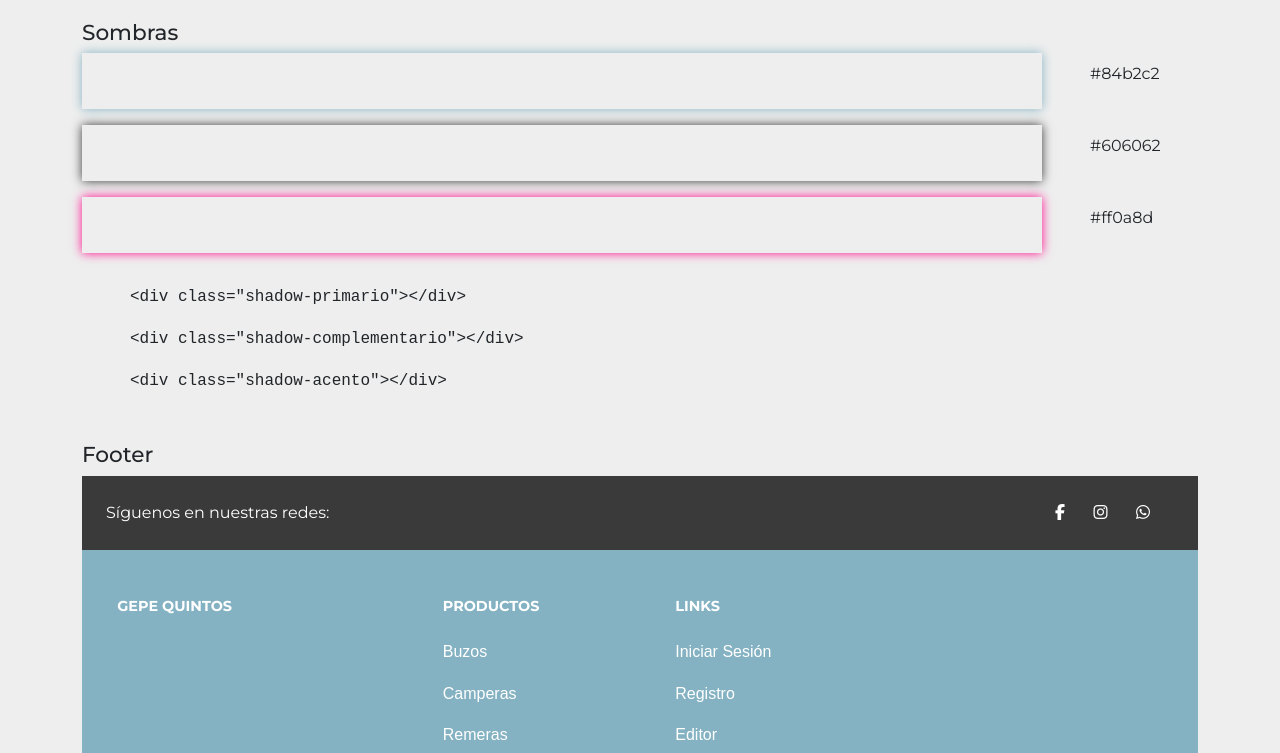
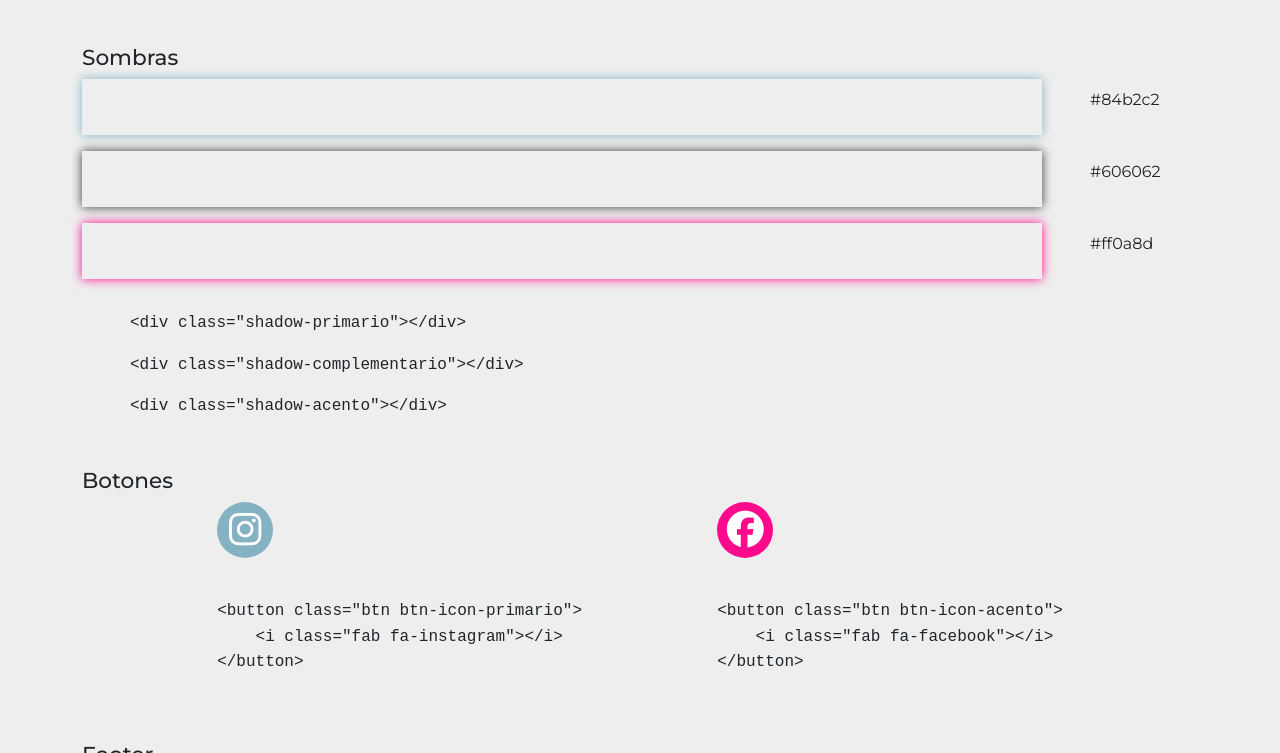
Before and after one commit to matiasquevedo/gepestyles, a website built with Vite: page index.html in a window 1280 px wide. Shown: the part 2047-2800 px from the top of the page. Built offline with nearby package versions, Linux system fonts and the light colour scheme; files whose address does not match are found by name; a web font is replaced by a local one.

Commit message:
v1.5.2 - buttons

```diff
--- a/index.html
+++ b/index.html
@@ -20,11 +20,8 @@
         <a href="#paleta">Paleta</a><br>
         <a href="#tipo">Tipografías</a><br>
         <a href="#bordes">Bordes</a><br>
-        <a href="#sombras">Sombras</a>
-
-
-
-
+        <a href="#sombras">Sombras</a><br>
+        <a href="#btn">Botones</a>
       </div>
 
       <hr>
@@ -216,6 +213,41 @@
 
       </div>
 
+      <div id="btn" class="mb-4">
+        <h4>Botones</h4>
+        <div class="d-flex justify-content-evenly">
+          <div>
+            <button class="btn btn-icon-primario">
+              <i class="fab fa-instagram"></i>
+            </button>
+
+            <div class="mt-3">
+              <xmp>
+<button class="btn btn-icon-primario">
+    <i class="fab fa-instagram"></i>
+</button>
+              </xmp>
+            </div>
+          </div>
+
+          <div>
+            <button class="btn btn-icon-acento">
+              <i class="fab fa-facebook"></i>
+            </button>
+
+            <div class="mt-3">
+              <xmp>
+<button class="btn btn-icon-acento">
+    <i class="fab fa-facebook"></i>
+</button>
+              </xmp>
+            </div>
+          </div>
+
+
+        </div>
+      </div>
+
 
       <div class="mb-4" id="footer">
         <h4>Footer</h4>
@@ -329,6 +361,8 @@
         </div>
       </div>
 
+
+
     </div>
 
     <div id="app"></div>
--- a/package.json
+++ b/package.json
@@ -1,6 +1,6 @@
 {
   "name": "gepestyles",
-  "version": "1.5.1",
+  "version": "1.5.2",
   "type": "module",
   "scripts": {
     "dev": "vite",
--- a/style.scss
+++ b/style.scss
@@ -146,3 +146,77 @@ footer.public-layout-footer *{
 .text-acento{
   color: $acento;
 }
+
+
+.btn-icon-primario{
+  width:56px;
+  height:56px;
+  background-color: $primario;
+  color: $secundario;
+  border-radius:50px;
+  text-align:center;
+  font-size:37px;
+
+
+  display: flex;
+  justify-content: center !important;
+  align-items: center !important;
+}
+
+.btn-icon-primario:hover{
+  background-color: $acento;
+}
+
+.btn-icon-primario i{
+  text-decoration: none;
+  color: white;
+}
+
+.btn-icon-acento{
+  width:56px;
+  height:56px;
+  background-color: $acento;
+  color: $secundario;
+  border-radius:50px;
+  text-align:center;
+  font-size:37px;
+
+
+  display: flex;
+  justify-content: center !important;
+  align-items: center !important;
+}
+
+.btn-icon-acento:hover{
+  background-color: $primario;
+}
+
+.btn-icon-acento i{
+  text-decoration: none;
+  color: white;
+}
+
+
+.btn-icon-complementario{
+  width:56px;
+  height:56px;
+  background-color: $complementario;
+  color: $secundario;
+  border-radius:50px;
+  text-align:center;
+  font-size:37px;
+
+
+  display: flex;
+  justify-content: center !important;
+  align-items: center !important;
+}
+
+.btn-icon-complementario:hover{
+  background-color: $primario;
+}
+
+.btn-icon-complementario i{
+  text-decoration: none;
+  color: white;
+}
```
Also changed, not shown: dist/css/gepestyles.css, dist/css/gepestyles.ttf, dist/css/gepestyles2.ttf, dist/index.html, 2 other files.
